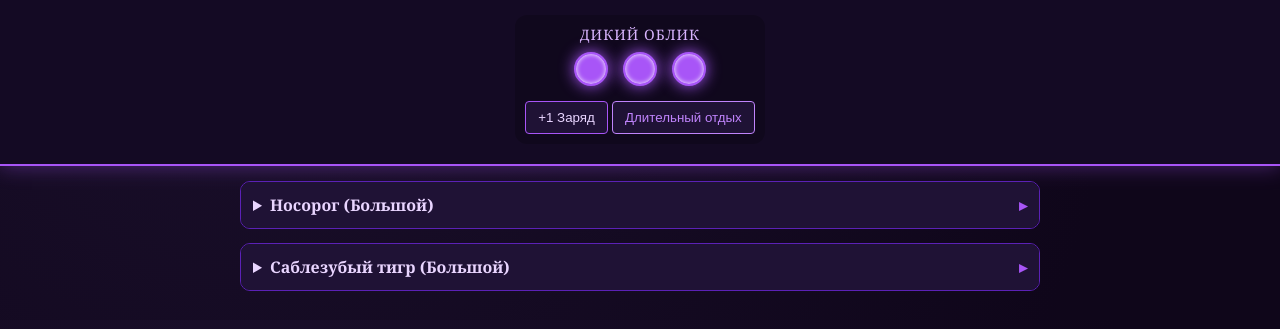
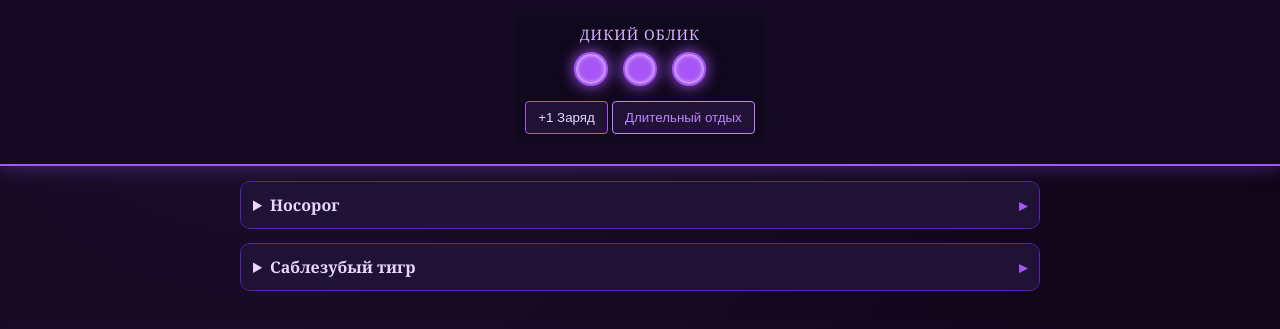
Before and after one commit to timoshenkost/oniks, a plain HTML site: page forms.html in a window 1280 px wide. Shown: the part 115-444 px from the top of the page. Drawn offline with Linux system fonts and the light colour scheme.

Commit message:
ADD: render_creature.js

```diff
--- a/animals.js
+++ b/animals.js
@@ -1,6 +1,6 @@
 const initialAnimals = [
   {
-    name: "Носг",
+    name: "Носорог",
     size: "Большой",
     ac: "13",
     initiative: "-1",
--- a/forms.html
+++ b/forms.html
@@ -2,6 +2,7 @@
 <html lang="ru">
 <head>
 <script src="forms.js"></script>
+<script src="render_creature.js"></script>
 <meta charset="UTF-8">
 <meta name="viewport" content="width=device-width, initial-scale=1.0">
 <title>Облики друида</title>
@@ -274,81 +275,6 @@ function confirmReset(isConfirmed) {
   document.getElementById('modal-overlay').style.display = 'none';
 }
 
-// --- Отрисовка существ ---
-function renderStat(name, stat) {
-  return `
-    <div>
-      <div class="stat-name">${name}</div>
-      <div class="stat-value">${stat.value}</div>
-      <div class="stat-mod">${stat.mod}</div>
-      <div class="stat-save">
-        ${stat.save ? `спас ${stat.save}` : '&nbsp;'}
-      </div>
-    </div>
-  `;
-}
-
-function renderStatBlock(creature) {
-  return `
-    <details class="creature">
-      <summary>
-        ${creature.name} <span class="size">(${creature.size})</span>
-      </summary>
-
-      <div class="content">
-
-        <div class="top-grid">
-          <div><b>КЗ</b> ${creature.ac}</div>
-          <div><b>Инициатива</b> ${creature.initiative}</div>
-          <div><b>Хиты</b> ${creature.hp}</div>
-          <div><b>Скорость</b> ${creature.speed}</div>
-        </div>
-
-        <div class="stats">
-          ${renderStat("СИЛ", creature.stats.str)}
-          ${renderStat("ЛОВ", creature.stats.dex)}
-          ${renderStat("ТЕЛ", creature.stats.con)}
-          ${renderStat("ИНТ", creature.stats.int)}
-          ${renderStat("МДР", creature.stats.wis)}
-          ${renderStat("ХАР", creature.stats.cha)}
-        </div>
-
-        <div class="info">
-          <div><b>Чувства:</b> ${creature.senses}</div>
-          <div><b>Языки:</b> ${creature.languages}</div>
-          <div><b>Опасность:</b> ${creature.cr}</div>
-        </div>
-
-        ${creature.traits ? `
-          <div class="section-title">Особенности</div>
-          ${creature.traits.map(t => `
-            <div class="action">
-              <b>${t.name}.</b> ${t.desc}
-            </div>
-          `).join("")}
-        ` : ""}
-
-        <div class="section-title">Действия</div>
-        ${creature.actions.map(a => `
-          <div class="action">
-            <b>${a.name}.</b> ${a.desc}
-          </div>
-        `).join("")}
-
-        ${creature.bonusActions ? `
-          <div class="section-title">Бонусные действия</div>
-          ${creature.bonusActions.map(ba => `
-            <div class="action">
-              <b>${ba.name}.</b> ${ba.desc}
-            </div>
-          `).join("")}
-        ` : ""}
-
-      </div>
-    </details>
-  `;
-}
-
 renderTracker();
 
 if (typeof initialForms !== 'undefined') {
--- /dev/null
+++ b/render_creature.js
@@ -0,0 +1,72 @@
+function renderStat(name, stat) {
+  return `
+    <div>
+      <div class="stat-name">${name}</div>
+      <div class="stat-value">${stat.value}</div>
+      <div class="stat-mod">${stat.mod}</div>
+      <div class="stat-save" style="font-size: 0.7rem; color: var(--accent-light); min-height: 14px; margin-top: 2px;">
+        ${stat.save ? `спас ${stat.save}` : '&nbsp;'}
+      </div>
+    </div>
+  `;
+}
+
+function renderStatBlock(creature) {
+  return `
+    <details class="creature">
+      <summary>
+        ${creature.name}
+      </summary>
+
+      <div class="content">
+        <div class="top-grid">
+          <div><b>КЗ</b> ${creature.ac}</div>
+          <div><b>Инициатива</b> ${creature.initiative}</div>
+          <div><b>Хиты</b> ${creature.hp}</div>
+          <div><b>Скорость</b> ${creature.speed}</div>
+        </div>
+
+        <div class="stats">
+          ${renderStat("СИЛ", creature.stats.str)}
+          ${renderStat("ЛОВ", creature.stats.dex)}
+          ${renderStat("ТЕЛ", creature.stats.con)}
+          ${renderStat("ИНТ", creature.stats.int)}
+          ${renderStat("МДР", creature.stats.wis)}
+          ${renderStat("ХАР", creature.stats.cha)}
+        </div>
+
+        <div class="info">
+          <div><b>Размер:</b> ${creature.size}</div>
+          <div><b>Чувства:</b> ${creature.senses}</div>
+          <div><b>Языки:</b> ${creature.languages}</div>
+          <div><b>Опасность:</b> ${creature.cr}</div>
+        </div>
+
+        ${creature.traits ? `
+          <div class="section-title">Особенности</div>
+          ${creature.traits.map(t => `
+            <div class="action">
+              <b>${t.name}.</b> ${t.desc}
+            </div>
+          `).join("")}
+        ` : ""}
+
+        <div class="section-title">Действия</div>
+        ${creature.actions.map(a => `
+          <div class="action">
+            <b>${a.name}.</b> ${a.desc}
+          </div>
+        `).join("")}
+
+        ${creature.bonusActions ? `
+          <div class="section-title">Бонусные действия</div>
+          ${creature.bonusActions.map(ba => `
+            <div class="action">
+              <b>${ba.name}.</b> ${ba.desc}
+            </div>
+          `).join("")}
+        ` : ""}
+      </div>
+    </details>
+  `;
+}
```
Also changed, not shown: animals.html (+3 -76 lines).
